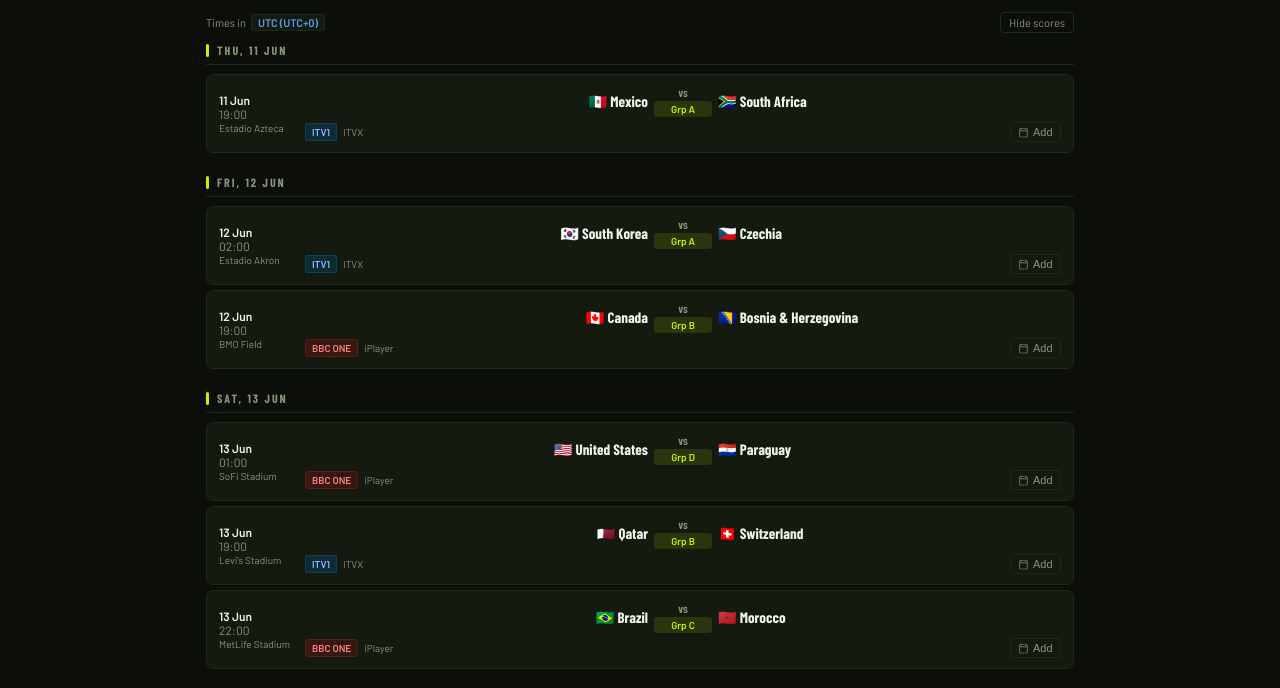
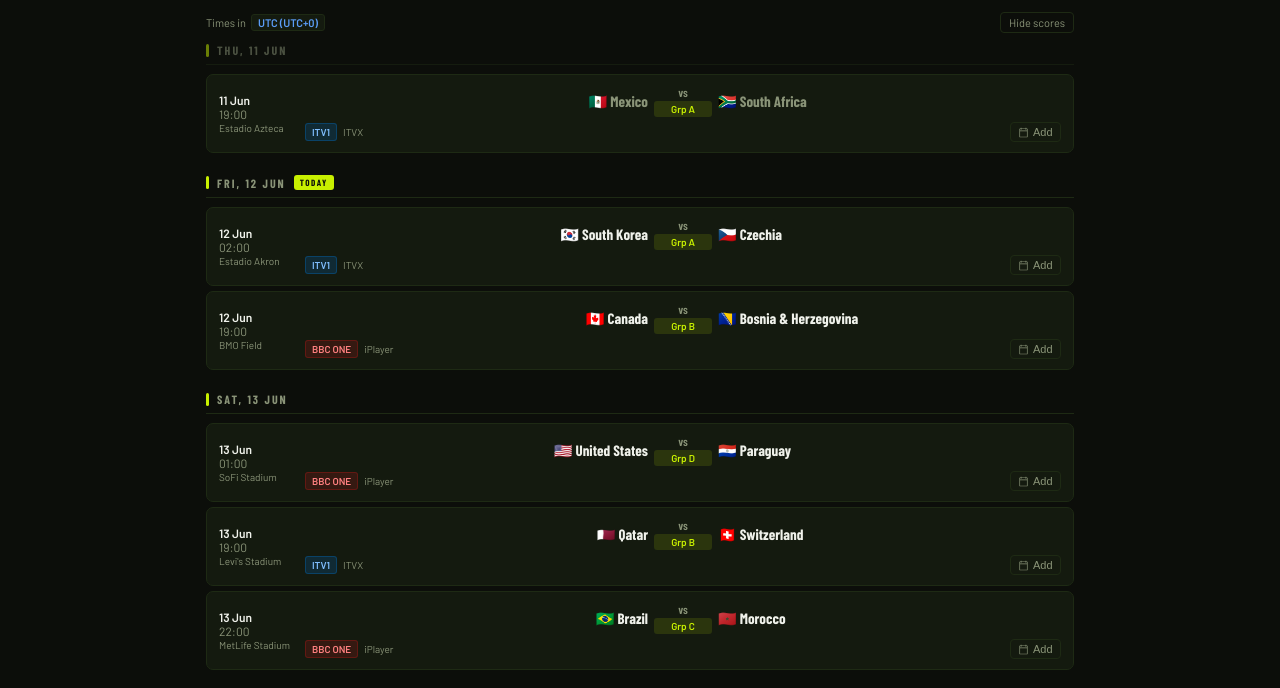
Before and after one commit to davideuantrott/worldcuptracker, a website: page index.html in a window 1280 px wide. Shown: the part 100-788 px from the top of the page. Drawn offline with nearby package versions, Linux system fonts and the light colour scheme; no server answers; a web font is replaced by a local one.

Commit message:
Fix score display pipeline and improve fixtures UX
- update-scores.js: add score.regularTime fallback (WC2026 API variant);
  live first-half matches now default to 0-0 LIVE instead of being skipped;
  response includes apiMatchCount/includedMatchCount for cron-job.org debugging
- index.html: scoresInitialized flag stops skeleton shimmer persisting after
  first fetch — shows 'vs' honestly once we know scores aren't available
- index.html: auto-scroll to today's date section on Fixtures tab load;
  past sections/cards dimmed at 50% opacity; lime 'TODAY' pill on current section
- sw.js: bump cache to wc26-v6

Co-Authored-By: Claude Sonnet 4.6 <noreply@anthropic.com>

```diff
--- a/index.html
+++ b/index.html
@@ -121,6 +121,14 @@
     .badge-live{background:rgba(232,68,58,0.2);color:var(--live-color);animation:pulse 1.2s infinite;}
     .badge-ht{background:rgba(232,68,58,0.15);color:var(--live-color);}
     .badge-ft{background:rgba(80,200,120,0.12);color:#6ddfaa;}
+
+    /* PAST MATCH STYLING */
+    .match-card.is-past{opacity:0.5;}
+    .match-card.is-past .team-name{color:var(--muted);}
+    .section.section-past .section-title{opacity:0.5;}
+
+    /* TODAY PILL */
+    .today-pill{background:var(--accent);color:var(--bg);font-family:'Barlow Condensed',sans-serif;font-size:9px;font-weight:700;padding:2px 6px;border-radius:3px;letter-spacing:1.5px;text-transform:uppercase;vertical-align:middle;}
 
     /* CALENDAR BUTTON */
     .cal-btn{background:none;border:1px solid var(--border);color:var(--muted);font-size:11px;padding:3px 7px;border-radius:4px;cursor:pointer;flex-shrink:0;transition:var(--t-interactive);display:flex;align-items:center;gap:4px;margin-left:auto;will-change:transform;}
@@ -552,6 +560,8 @@ let liveResults = {};
 let apiStandings = {};
 let pollTimer = null, liveCount = 0;
 let hideScores = localStorage.getItem('wc26-hide-scores') === '1';
+let scoresInitialized = false;
+let hasScrolledToToday = false;
 let modalContext = null; // { type: 'single'|'team'|'group', match?, team?, group? }
 let originatingCalBtn = null;
 
@@ -889,7 +899,7 @@ function tvBadge(uk) {
 // =============================================
 // MATCH CARD
 // =============================================
-function matchCard(m, type='normal', idx=0) {
+function matchCard(m, type='normal', idx=0, isPast=false) {
   const {time,date} = toLocal(m.date, m.utc);
   const isHome = selectedTeam && m.home===selectedTeam;
   const isAway = selectedTeam && m.away===selectedTeam;
@@ -899,6 +909,7 @@ function matchCard(m, type='normal', idx=0) {
   if (type==='confirmed') cls+=' team-match';
   else if (type==='possible') cls+=' team-possible';
   if (res && res.status==='LIVE' && !hideScores) cls+=' is-live';
+  if (isPast && !(res && res.status==='LIVE')) cls+=' is-past';
 
   let centerHtml;
   if (res && !hideScores) {
@@ -913,7 +924,7 @@ function matchCard(m, type='normal', idx=0) {
     const now = Date.now();
     const ko = parseKickoff(m.date, m.utc).getTime();
     const scoresEmpty = Object.keys(liveResults).length === 0;
-    const mightBeLive = !hideScores && scoresEmpty && ko <= now && now <= ko + 130*60000;
+    const mightBeLive = !hideScores && !scoresInitialized && ko <= now && now <= ko + 130*60000;
     centerHtml = `<div class="score-center">${mightBeLive ? '<div class="score-skeleton"></div>' : '<div class="vs-text">vs</div>'}${sb}</div>`;
   }
 
@@ -956,17 +967,30 @@ function renderFixtures() {
     byDate[k].push(m);
   });
 
+  const todayKey = localKey(new Date().toISOString().slice(0, 10), '00:00');
+
   let html = selectedTeam ? '<div class="legend"><div class="legend-item"><div class="legend-dot dot-confirmed"></div> Your team</div></div>' : '';
   let cardIdx = 0;
   Object.keys(byDate).sort().forEach(k => {
-    html += `<div class="section"><div class="section-title">${formatDate(k)}</div>`;
+    const sectionIsPast = k < todayKey;
+    const isToday = k === todayKey;
+    const todayAttr = isToday ? ' id="fixtures-today"' : '';
+    const pastClass = sectionIsPast ? ' section-past' : '';
+    const todayPill = isToday ? ' <span class="today-pill">Today</span>' : '';
+    html += `<div class="section${pastClass}"${todayAttr}><div class="section-title">${formatDate(k)}${todayPill}</div>`;
     byDate[k].sort((a,b)=>a.utc.localeCompare(b.utc)).forEach(m => {
       const t = selectedTeam&&(m.home===selectedTeam||m.away===selectedTeam)?'confirmed':'normal';
-      html += matchCard(m, t, Math.min(cardIdx++, 18));
+      const cardIsPast = sectionIsPast || liveResults[m.id]?.status === 'FT';
+      html += matchCard(m, t, Math.min(cardIdx++, 18), cardIsPast);
     });
     html += '</div>';
   });
   c.innerHTML = html;
+
+  if (!hasScrolledToToday) {
+    document.getElementById('fixtures-today')?.scrollIntoView({ behavior: 'instant', block: 'start' });
+    hasScrolledToToday = true;
+  }
 }
 
 function groupStandings(g) {
@@ -1152,6 +1176,7 @@ async function fetchScores() {
     let changed = false, liveNow = 0;
 
     if (scoresRes.ok) {
+      scoresInitialized = true;
       const data = await scoresRes.json();
       Object.entries(data).forEach(([id, result]) => {
         const prev = liveResults[id];
@@ -1215,6 +1240,7 @@ function selectGroup(g) {
   switchTab('fixtures');
 }
 function switchTab(name) {
+  if (name === 'fixtures') hasScrolledToToday = false;
   document.querySelectorAll('.tab-btn').forEach(b=>b.classList.remove('active'));
   document.querySelectorAll('.tab-content').forEach(c=>c.classList.remove('active'));
   document.querySelector(`[data-tab="${name}"]`).classList.add('active');
--- a/sw.js
+++ b/sw.js
@@ -1,4 +1,4 @@
-const CACHE = 'wc26-v5';
+const CACHE = 'wc26-v6';
 const STATIC = ['/index.html', '/manifest.json'];
 
 self.addEventListener('install', e => {
```
Also changed, not shown: CLAUDE.md (+10 -0 lines), api/update-scores.js (+10 -6 lines).
